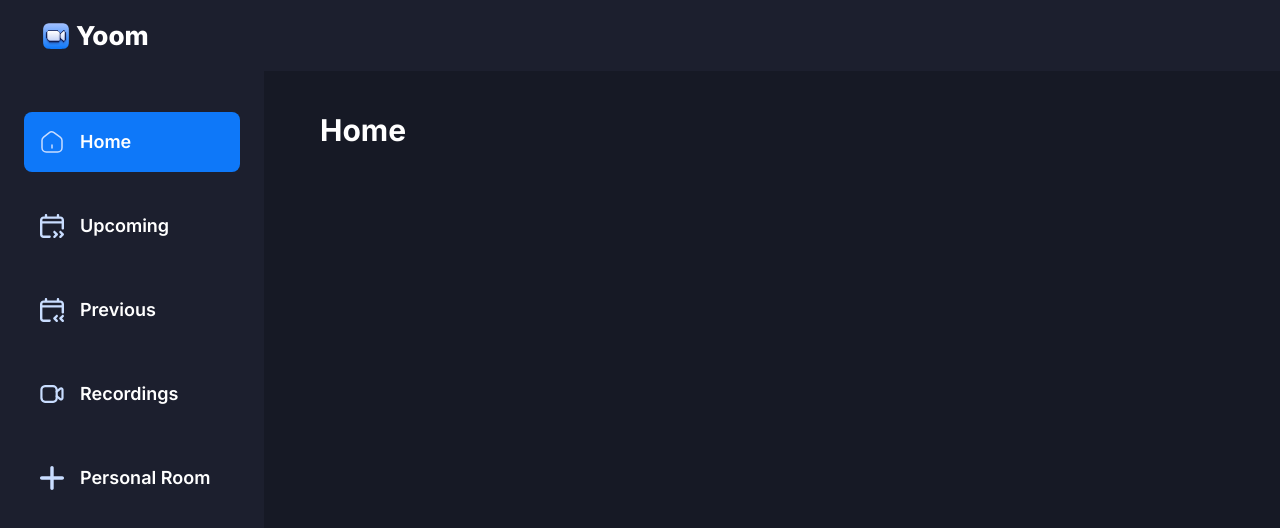
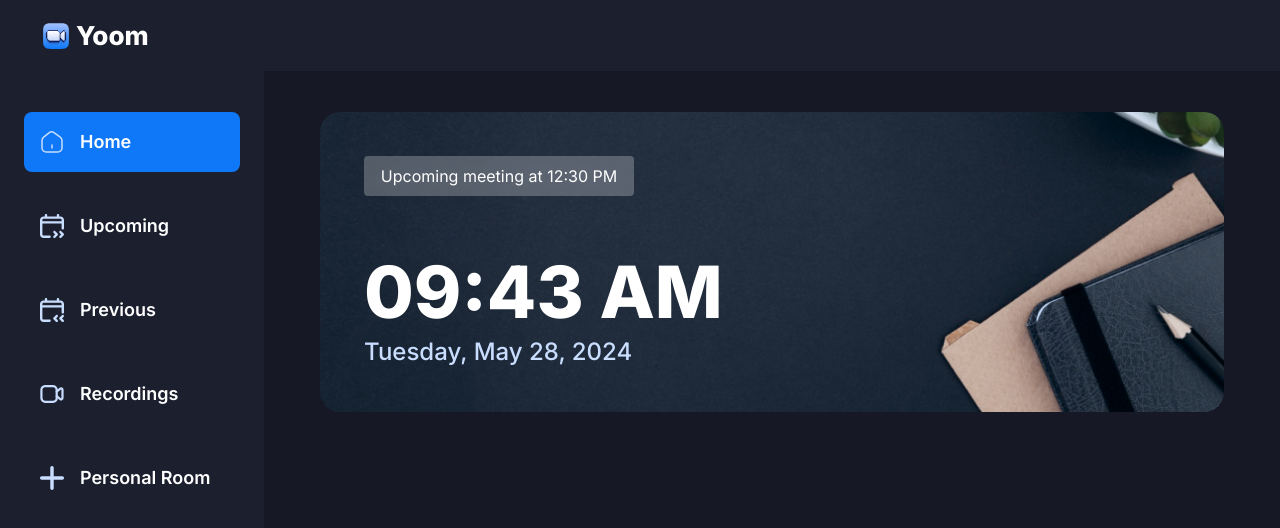
Before and after one commit to tsolutionsx/zoom-clone, a Next.js app: page / in a window 1280 px wide. Shown: the top 528 px of the page. Built offline with nearby package versions, Linux system fonts and the light colour scheme; no server answers.

Commit message:
home page head section implemented

```diff
--- a/app/(root)/(home)/page.tsx
+++ b/app/(root)/(home)/page.tsx
@@ -1,7 +1,29 @@
 const HomePage = () => {
+  const now = new Date();
+
+  const time = now.toLocaleTimeString("en-US", {
+    hour: "2-digit",
+    minute: "2-digit",
+  });
+  const date = new Intl.DateTimeFormat("en-US", { dateStyle: "full" }).format(
+    now
+  );
+
   return (
     <section className="flex size-full flex-col gap-10 text-white">
-      <h1 className="text-3xl font-bold">Home</h1>
+      <div className="h-[300px] w-full rounded-[20px] bg-hero bg-cover">
+        <div className="flex h-full flex-col justify-between max-md:px-5 max-md:py-8 lg:p-11">
+          <h2 className="glassmorphism max-w-[270px] rounded py-2 text-center text-base font-normal">
+            Upcoming meeting at 12:30 PM
+          </h2>
+
+          <div className="flex flex-col gap-2">
+            <h1 className="text-4xl font-extrabold lg:text-7xl">{time}</h1>
+
+            <p className="text-lg font-medium text-sky-1 lg:text-2xl">{date}</p>
+          </div>
+        </div>
+      </div>
     </section>
   );
 };
```
